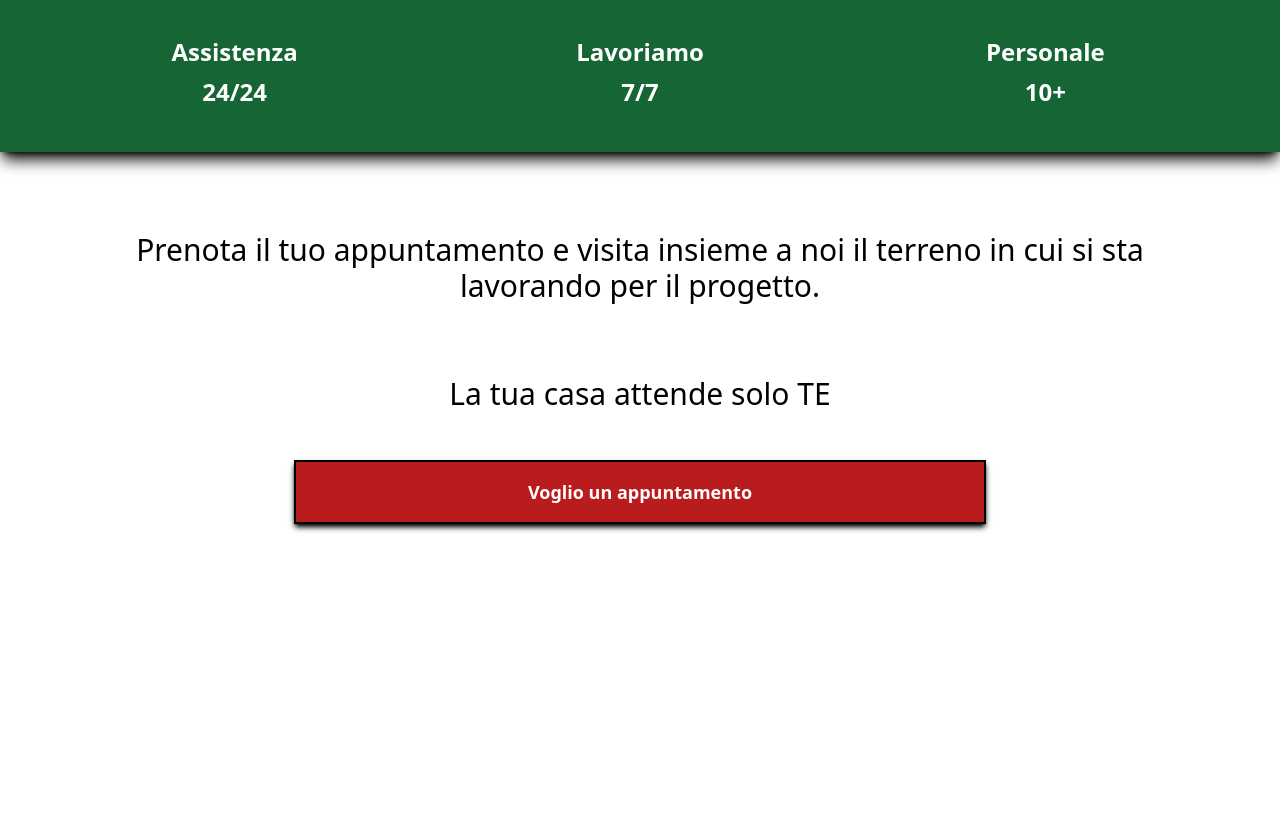
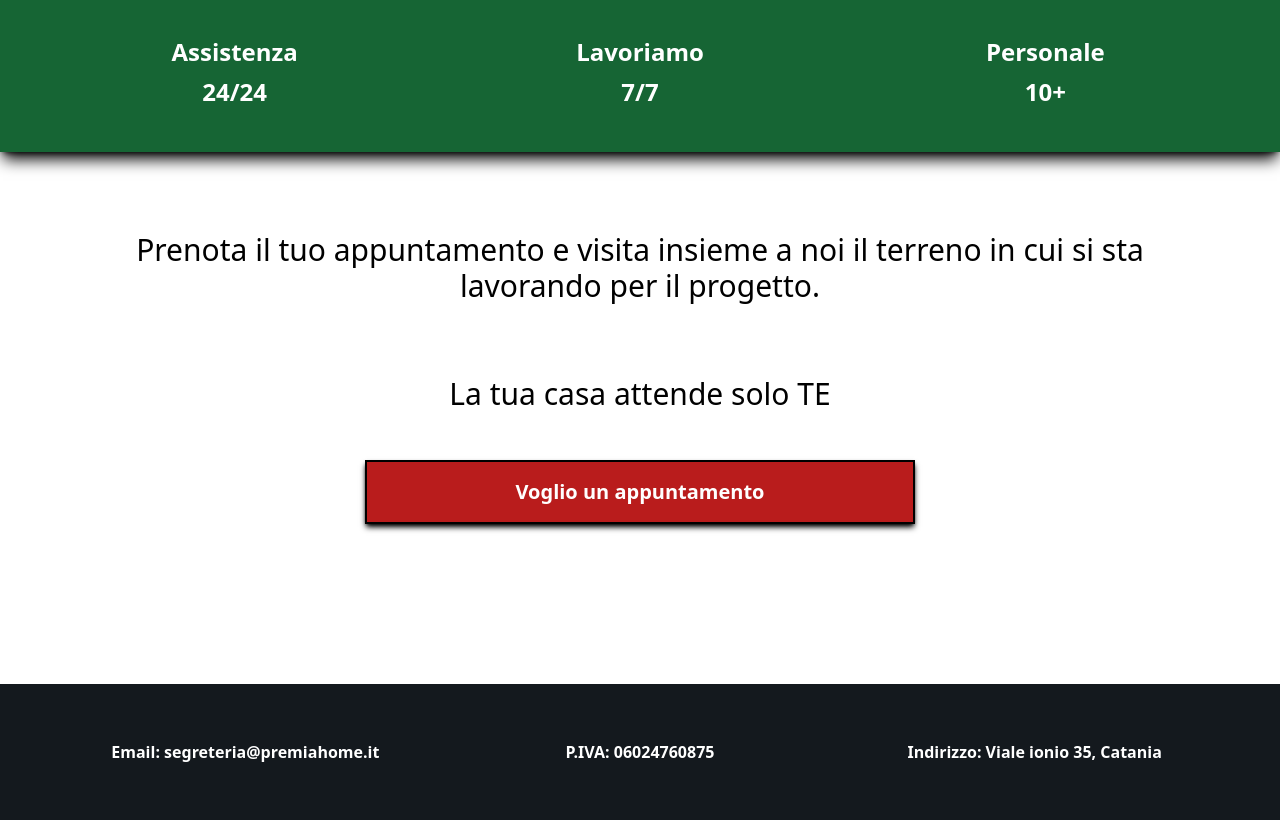
Before and after one commit to Kratos1746/Premia-Home, a website: page dist/index.html in a window 1280 px wide. Shown: the part 7810-8630 px from the top of the page. Before the commit the page ends 8398 px from the top, so only its background shows below. Drawn offline with nearby package versions, Linux system fonts and the light colour scheme.

Commit message:
footer e button

```diff
--- a/dist/index.html
+++ b/dist/index.html
@@ -205,10 +205,33 @@
         <br>
         <h1 class="text-3xl  text-center">La tua casa attende solo TE</h1> <br><br>
 
-        <button type="submit" class="w-[80%] bg-red-700 text-white font-semibold text-lg p-4 shadow-md shadow-black border-2 border-black hover:scale-105 hover:shadow-lg hover:shadow-black transition-all md:w-[60%]">Voglio un appuntamento</button>
+        <button type="submit" onclick="effettuaChiamata()" class="w-[80%] bg-red-700 text-white font-semibold text-lg xl:text-xl 2xl:text-2xl p-4 shadow-md shadow-black border-2 border-black hover:scale-105 hover:shadow-lg hover:shadow-black transition-all md:w-[60%] lg:w-[50%] max-w-[550px] ">Voglio un appuntamento</button>
+
+<br><br><br><br>
+
+
+
 
     </div>
+
+
+    <div class="w-[100%] bg-[#14191e] p-12 text-white flex flex-col text-center md:flex-row justify-between font-semibold">
+      <ul class="md:w-1/3 py-2">Email: segreteria@premiahome.it</ul>
+      <ul class="md:w-1/3 py-2">P.IVA: 06024760875</ul>
+      <ul class="md:w-1/3 py-2">Indirizzo: Viale ionio 35, Catania</ul>
+    </div>
+
+
+    <script>
+          function effettuaChiamata() {
+
+            window.location.href = "tel:+0952274123";
+          }
+
+        </script>
+
     <script src="https://cdn.jsdelivr.net/npm/aos@2.3.4/dist/aos.js"></script>
+
     <script>
       AOS.init();
   </script>
```
Also changed, not shown: dist/output.css.
